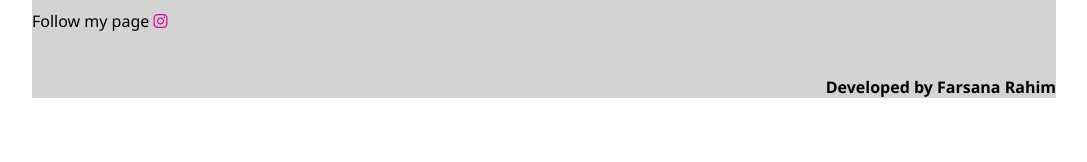
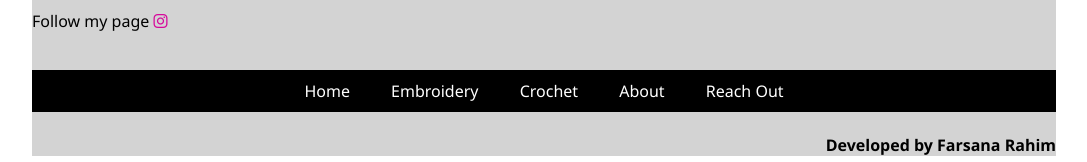
Before and after one commit to farsana-fr/myThreadWorld, a plain HTML site: page about.html in a window 1280 px wide. Shown: the part 845-1007 px from the top of the page, without its empty margins (96-1183 px from the left). Before the commit the page ends 964 px from the top, so only its background shows below. Drawn offline with Linux system fonts and the light colour scheme.

Commit message:
All pages updated
added links to footer

```diff
--- a/about.html
+++ b/about.html
@@ -83,6 +83,15 @@
         <a href="https://www.instagram.com/my_threadworld/" target="_blank">
           <i class="fa-brands fa-instagram"></i> </a
         ><br /><br />
+        <nav>
+          <ul>
+            <li><a href="./index.html">Home</a></li>
+            <li><a href="./embroidery.html">Embroidery</a></li>
+            <li><a href="./crochet.html">Crochet</a></li>
+            <li><a href="./about.html">About</a></li>
+            <li><a href="./reachout.html">Reach Out</a></li>
+          </ul>
+        </nav>
         <h4>Developed by Farsana Rahim</h4>
       </footer>
   </body>
```
Also changed, not shown: crochet.html (+9 -0 lines), embroidery.html (+9 -0 lines), index.html (+9 -0 lines), reachout.html (+9 -0 lines).
